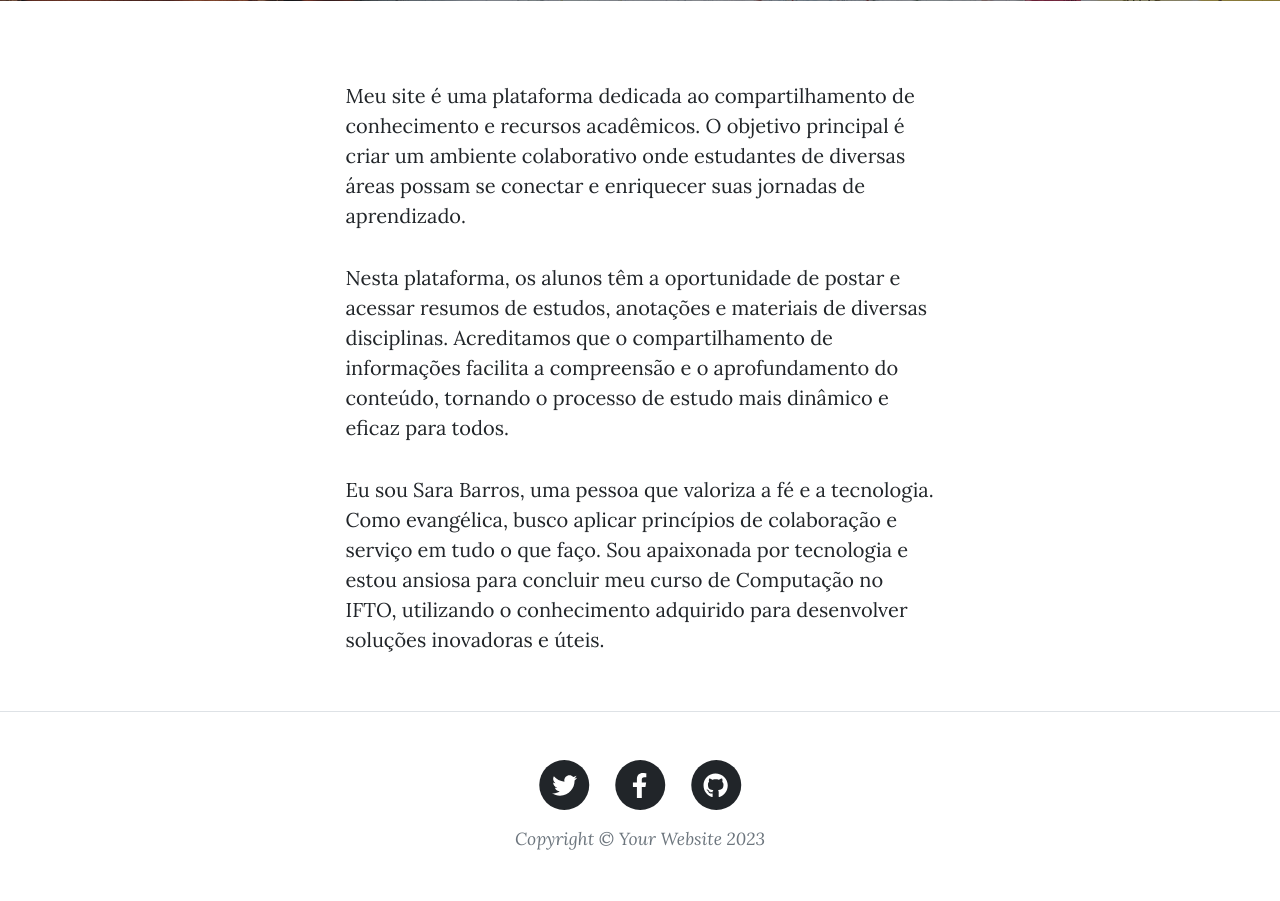
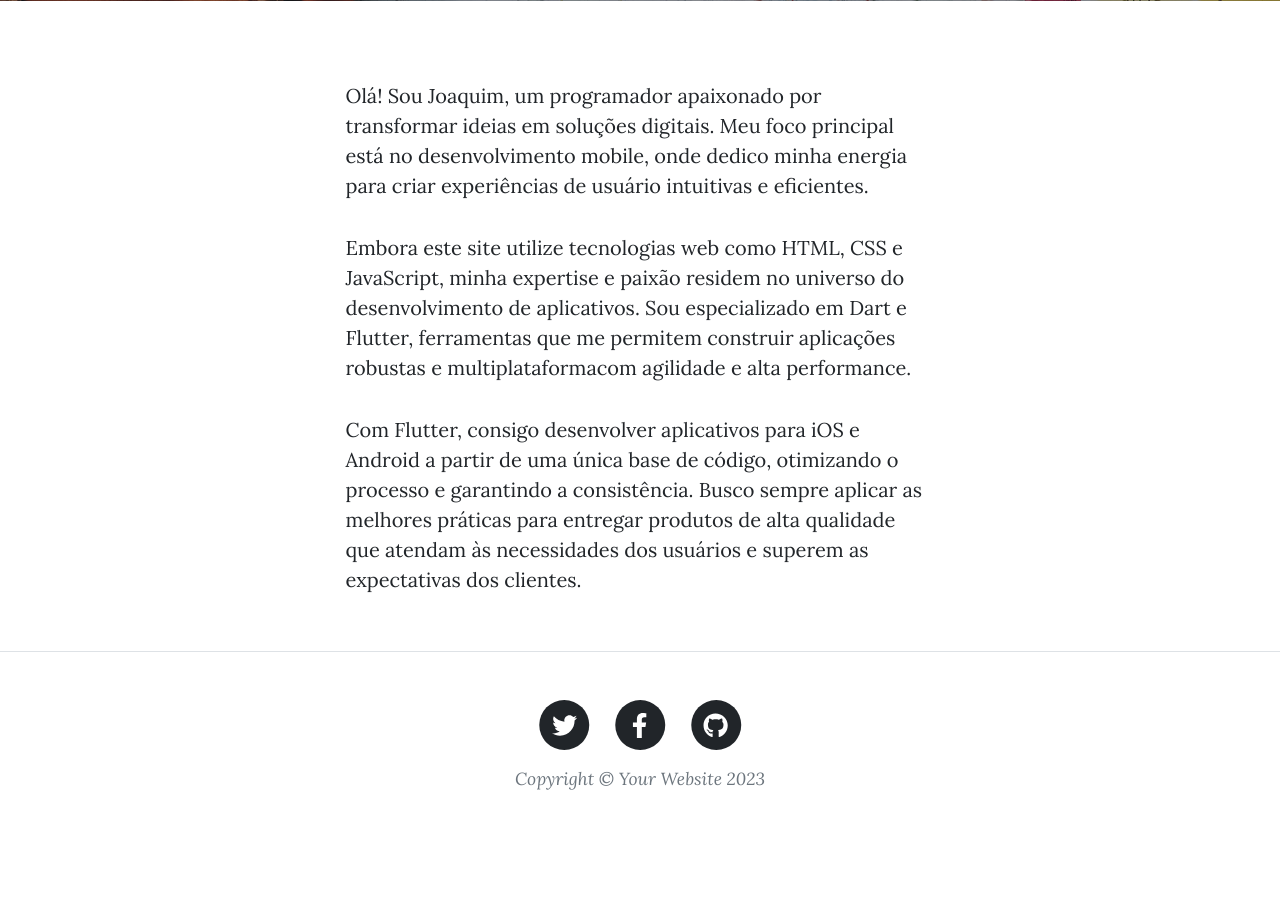
Before and after one commit to Joaquim63/SiteOnlineProvaWeb, a Django app: page /sobre/ in a window 1280 px wide. Shown: the part 531-1432 px from the top of the page. After the commit the page ends 1321 px from the top, so only its background shows below. Run offline with Django 5.2, Linux system fonts and the light colour scheme; some libraries are stand-ins or nearby versions.

```diff
--- a/socialapp/templates/social/about.html
+++ b/socialapp/templates/social/about.html
@@ -52,9 +52,9 @@
             <div class="container px-4 px-lg-5">
                 <div class="row gx-4 gx-lg-5 justify-content-center">
                     <div class="col-md-10 col-lg-8 col-xl-7">
-                        <p>Meu site é uma plataforma dedicada ao compartilhamento de conhecimento e recursos acadêmicos. O objetivo principal é criar um ambiente colaborativo onde estudantes de diversas áreas possam se conectar e enriquecer suas jornadas de aprendizado.</p>
-<p>Nesta plataforma, os alunos têm a oportunidade de postar e acessar resumos de estudos, anotações e materiais de diversas disciplinas. Acreditamos que o compartilhamento de informações facilita a compreensão e o aprofundamento do conteúdo, tornando o processo de estudo mais dinâmico e eficaz para todos.</p>
-<p>Eu sou Sara Barros, uma pessoa que valoriza a fé e a tecnologia. Como evangélica, busco aplicar princípios de colaboração e serviço em tudo o que faço. Sou apaixonada por tecnologia e estou ansiosa para concluir meu curso de Computação no IFTO, utilizando o conhecimento adquirido para desenvolver soluções inovadoras e úteis.</p>
+                        <p>Olá! Sou Joaquim, um programador apaixonado por transformar ideias em soluções digitais. Meu foco principal está no desenvolvimento mobile, onde dedico minha energia para criar experiências de usuário intuitivas e eficientes.</p>
+<p>Embora este site utilize tecnologias web como HTML, CSS e JavaScript, minha expertise e paixão residem no universo do desenvolvimento de aplicativos. Sou especializado em Dart e Flutter, ferramentas que me permitem construir aplicações robustas e multiplataformacom agilidade e alta performance.</p>
+<p>Com Flutter, consigo desenvolver aplicativos para iOS e Android a partir de uma única base de código, otimizando o processo e garantindo a consistência. Busco sempre aplicar as melhores práticas para entregar produtos de alta qualidade que atendam às necessidades dos usuários e superem as expectativas dos clientes.</p>
 
                     </div>
                 </div>
```
